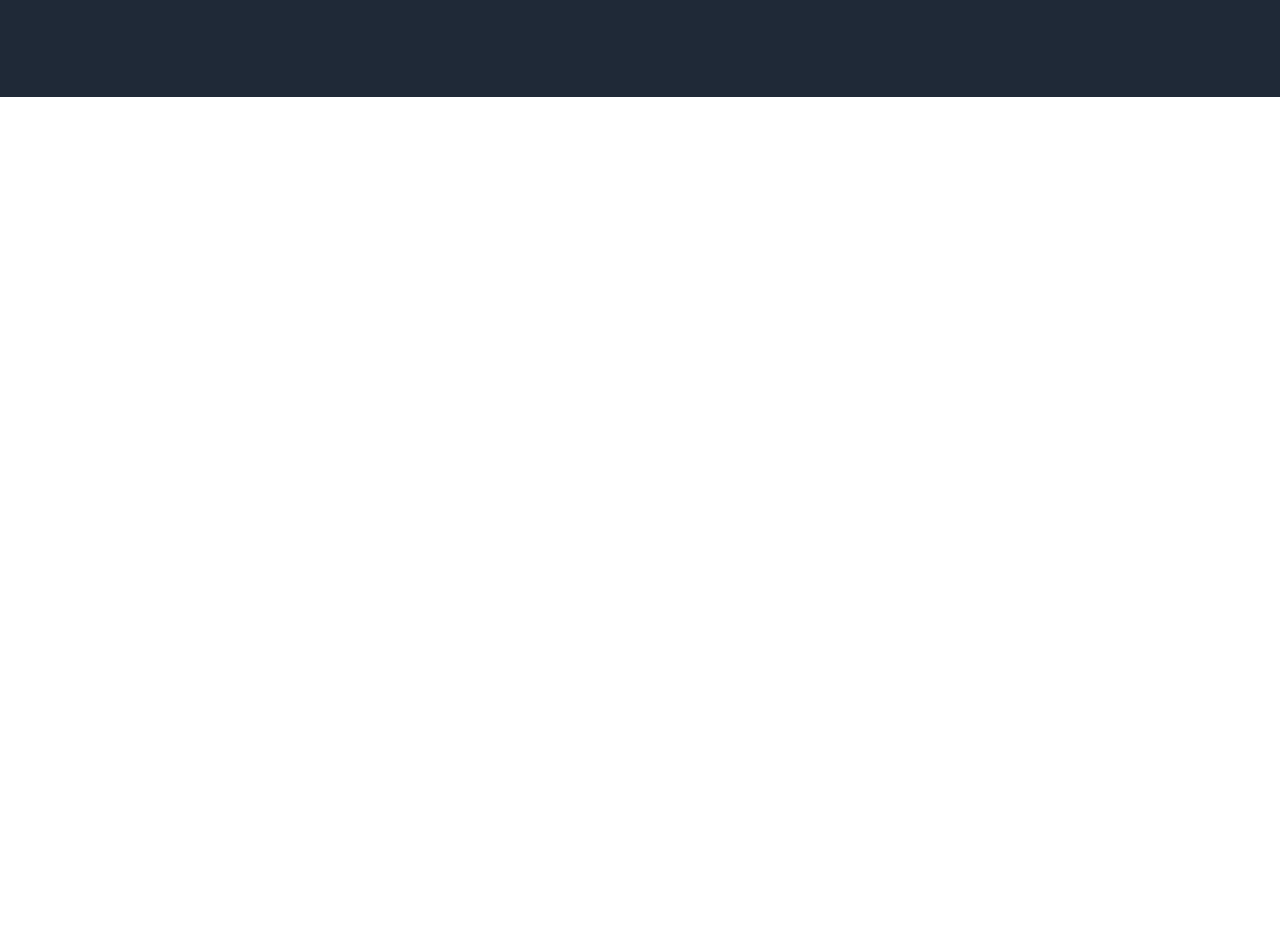
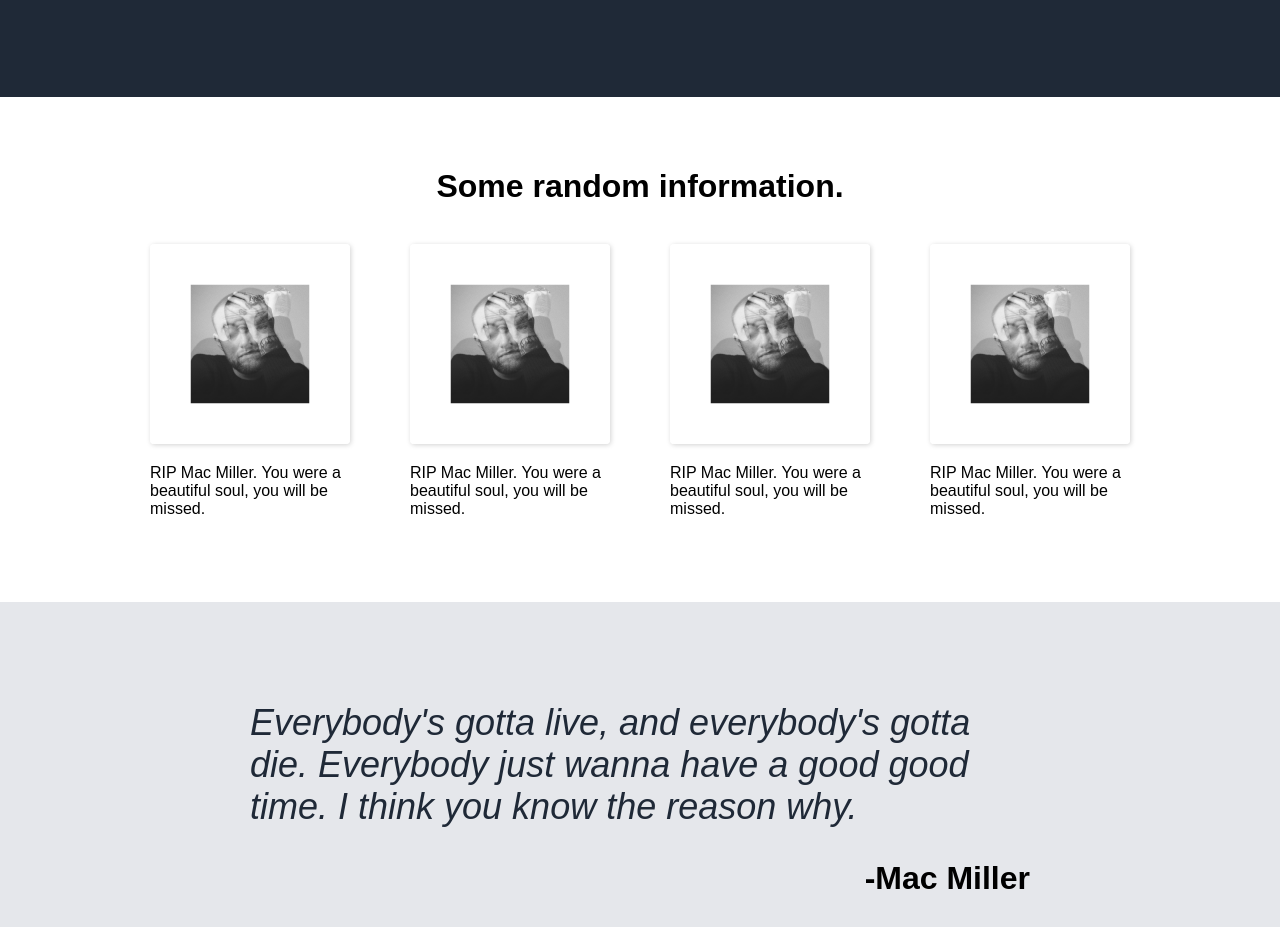
Before and after one commit to Kyle-D-Rehak/Landing_Page_Project, a plain HTML site: page index.html in a window 1280 px wide. Shown: the part 513-1440 px from the top of the page. Before the commit the page ends 800 px from the top, so only its background shows below. Drawn offline with Linux system fonts and the light colour scheme.

Commit message:
Complete quote section

```diff
--- a/index.html
+++ b/index.html
@@ -26,10 +26,31 @@
         <img class="hero_img" src="./img/hero.jpg">
     </div>
     <div class="gallery" id="gallery">
+        <h1>Some random information.</h1>
+        <div class="card-container">
+         <div class="card">
+              <img src="./img/mac.jpg">
+              <p>RIP Mac Miller. You were a beautiful soul, you will be missed.</p>
+          </div>
+           <div class="card">
+              <img src="./img/mac.jpg">
+               <p>RIP Mac Miller. You were a beautiful soul, you will be missed.</p>
+           </div>
+           <div class="card">
+               <img src="./img/mac.jpg">
+               <p>RIP Mac Miller. You were a beautiful soul, you will be missed.</p>
+            </div>
+           <div class="card">
+              <img src="./img/mac.jpg">
+              <p>RIP Mac Miller. You were a beautiful soul, you will be missed.</p>
+          </div>
+        </div>
+
 
     </div>
     <div class="quote" id="quote">
-
+        <p class="quote-text">Everybody's gotta live, and everybody's gotta die. Everybody just wanna have a good good time. I think you know the reason why.</p>
+        <p class="attribution">-Mac Miller</p>
     </div>
     <div class="signup" id="signup">
 
--- a/style.css
+++ b/style.css
@@ -74,3 +74,48 @@
     padding: 100px 150px;
 
 }
+.gallery {
+    padding: 50px 150px;
+    display: flex;
+    flex-direction: column;
+    align-items: space-between;
+}
+
+.gallery h1 {
+    align-self: center;
+}
+.card-container {
+    display: flex;
+    justify-content: space-between;
+}
+
+.card {
+    width: 200px;
+    margin: 18px 0px;
+}
+
+.card img {
+    width: 200px;
+    height: auto;
+    box-shadow: 1px 1px 5px lightgray;
+    border-radius: 4px;
+}
+
+.quote {
+    background-color: #E5E7EB;
+    padding: 100px 250px;
+}
+
+.quote-text {
+    font-size: 36px;
+    color: #1F2937;
+    font-style: italic;
+    font-weight: 200;
+    margin: 0;
+}
+
+.attribution {
+    font-weight: 700;
+    font-size: 32px;
+    float: right;
+}
```
Also changed, not shown: img/mac.jpg (added).
